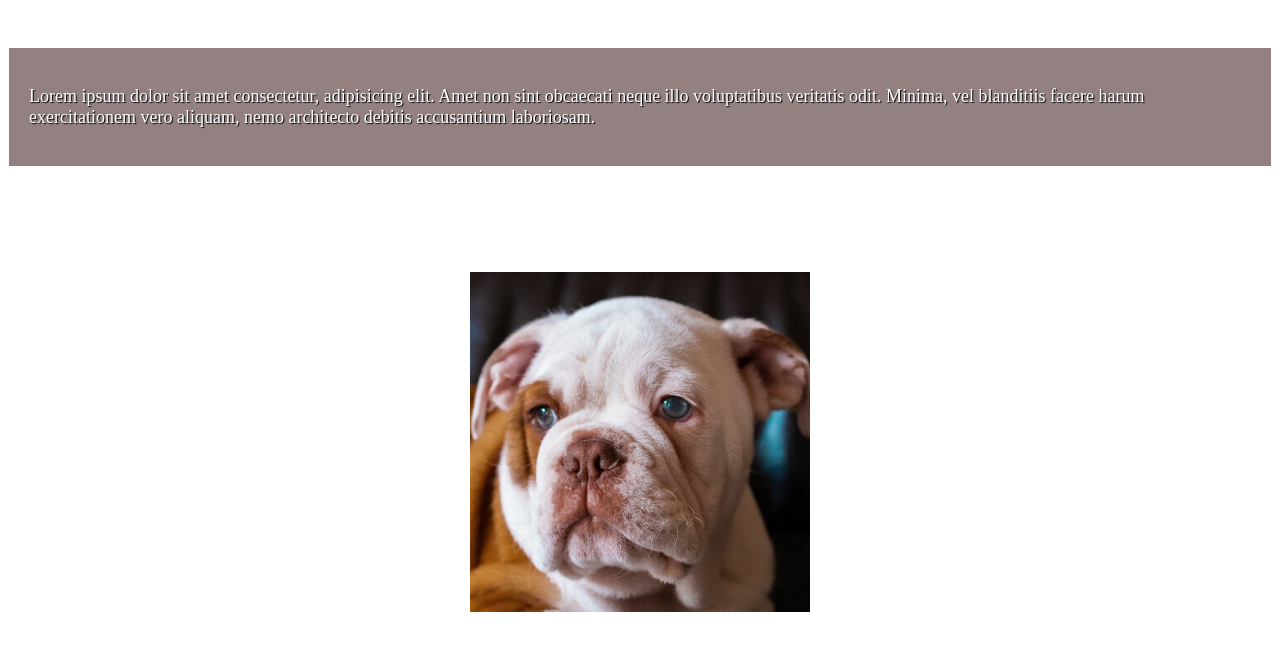
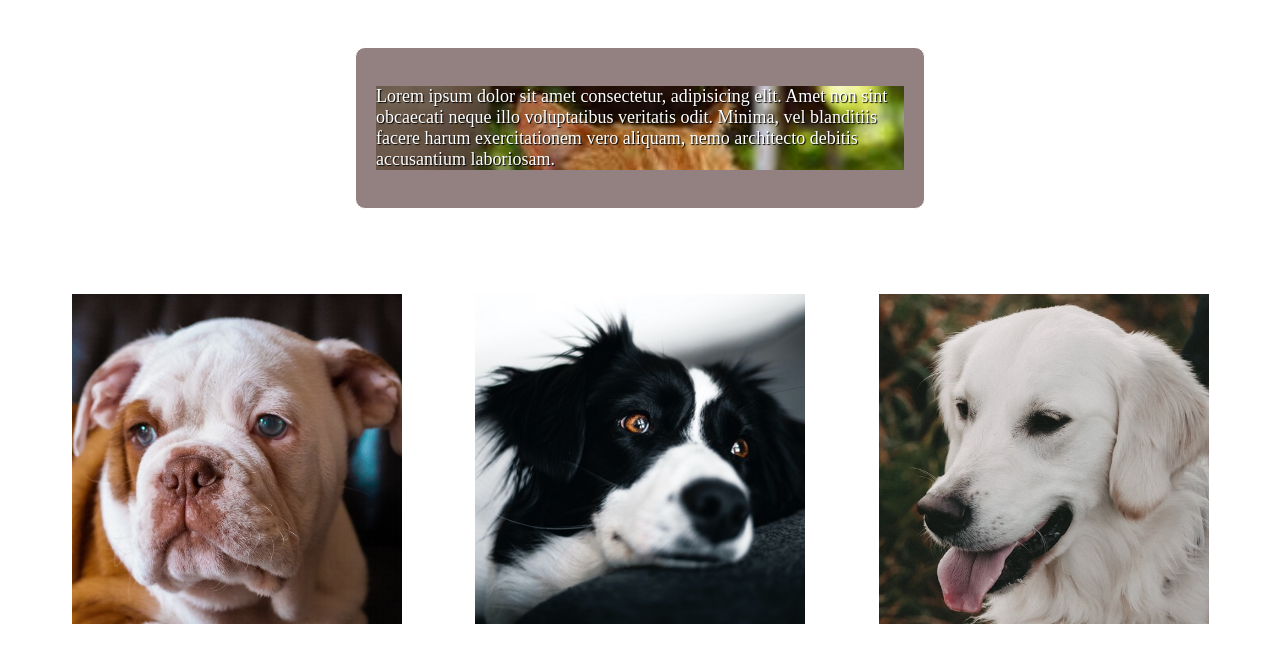
Before and after one commit to fzdigm/CH2, a plain HTML site: page index.html in a window 1280 px wide. Shown: the part 136-795 px from the top of the page. Drawn offline with Linux system fonts and the light colour scheme.

Commit message:
first commit

```diff
--- a/index.html
+++ b/index.html
@@ -15,19 +15,17 @@
 
     <div class="div1">
         <a href=""><img src="images/dog1.jpg" alt=""></a>
-        <p>Lorem ipsum dolor sit amet consectetur, adipisicing elit. Amet non sint obcaecati neque illo voluptatibus veritatis odit. Minima, vel blanditiis facere harum exercitationem vero aliquam, nemo architecto debitis accusantium laboriosam.</p>
+        <a href=""><img src="images/dog2.jpg" alt=""></a>
+        <a href=""><img src="images/dog8.jpg" alt=""></a>
     </div>
 
-
     <div class="div1">
-        <a href=""><img src="images/dog1.jpg" alt=""></a>
-        <a href=""><img src="images/dog2.jpg" alt=""></a>
-        <a href=""><img src="images/dog8.jpg" alt=""></a>
-
         <a href=""><img src="images/dog3.jpg" alt=""></a>
         <a href=""><img src="images/dog4.jpg" alt=""></a>
         <a href=""><img src="images/dog6.jpg" alt=""></a>
+    </div>
 
+    <div class="div1">
         <a href=""><img src="images/dog7.jpg" alt=""></a>
         <a href=""><img src="images/dog9.jpg" alt=""></a>
         <a href=""><img src="images/dog5.jpg" alt=""></a>
--- a/styles.css
+++ b/styles.css
@@ -10,9 +10,9 @@ body {
     background-size: cover;
 }
 img {
-    width: 400px;
-    height: 400px;
-    padding: 30px;
+    width: 350px;
+    height: 350px;
+    padding: 10px;
 }
 
 h1 {
@@ -25,7 +25,7 @@ h1 {
 
 .div1 {
     display: flex;
-    flex-flow:row wrap;
+    flex-flow:row nowrap;
     justify-content: space-evenly;
     margin-bottom: 50px;
 }
@@ -35,14 +35,15 @@ a:hover {
 }
 
 
+
 .div0 {
-    width:auto;
+    width: 570px;
     border: 1px solid white;
     text-align: center;
-    /* margin: 0 auto; */
+    margin: 0 auto;
     background-color: rgba(43, 6, 6, 0.507);
     padding: 20px;
-    /* border-radius: 10px; */
+    border-radius: 10px;
     margin-bottom: 75px;
     text-shadow: 1px 1px 1px black;
     text-align: left;
@@ -50,12 +51,12 @@ a:hover {
 
 p {
     color: white;
-    /* background-image: url("images/cat.png");
-    background-repeat: no-repeat; */
+    background-image: url("images/cat.png");
+    background-repeat: no-repeat;
     background-size: cover;
     font-size: 1.8rem;
 }
-/* @media (min-width:869px) and (max-width:1100px) {
+@media (min-width:869px) and (max-width:1100px) {
     img {
         width: 275px;
         height: 275px;
@@ -113,4 +114,4 @@ p {
     .div0 {
         width: 100%;
     }
-} */
+}
```
Also changed, not shown: images/street.jpg (deleted), images/wallstreet.jpg (deleted).
